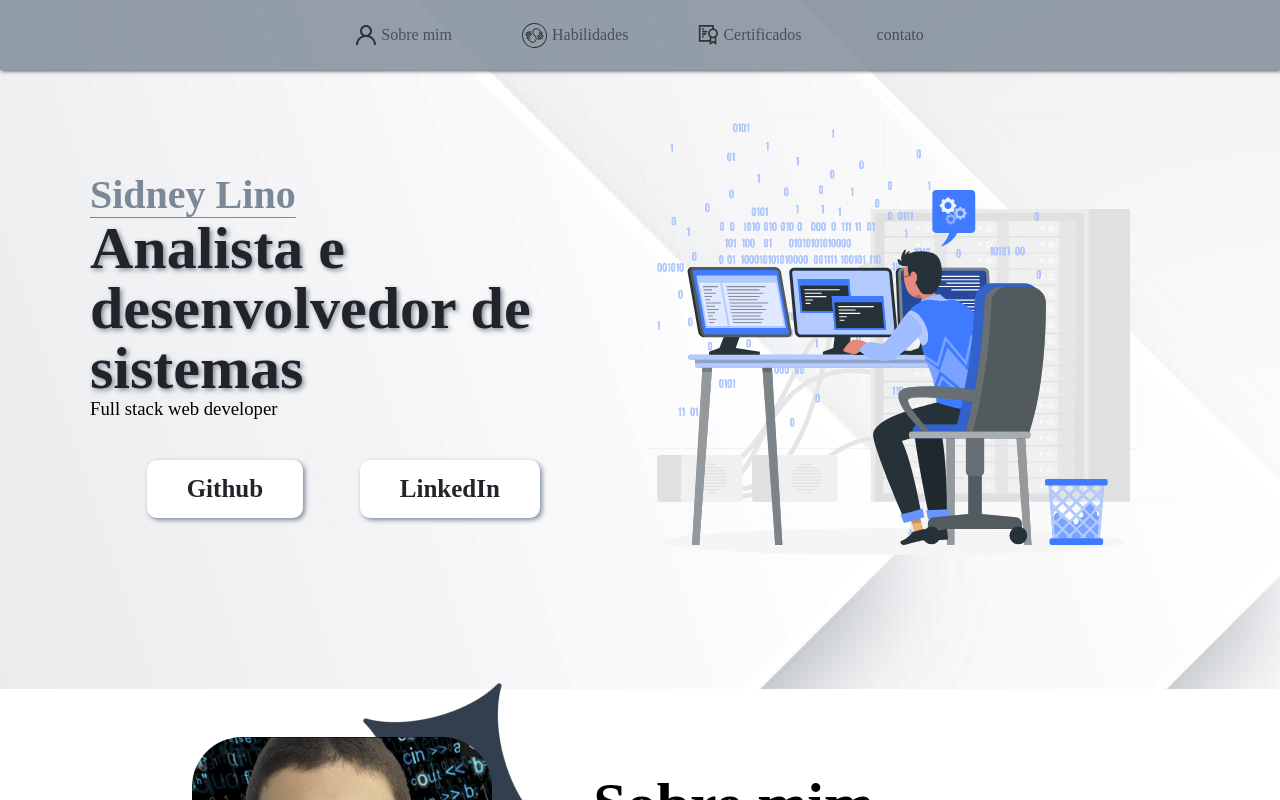
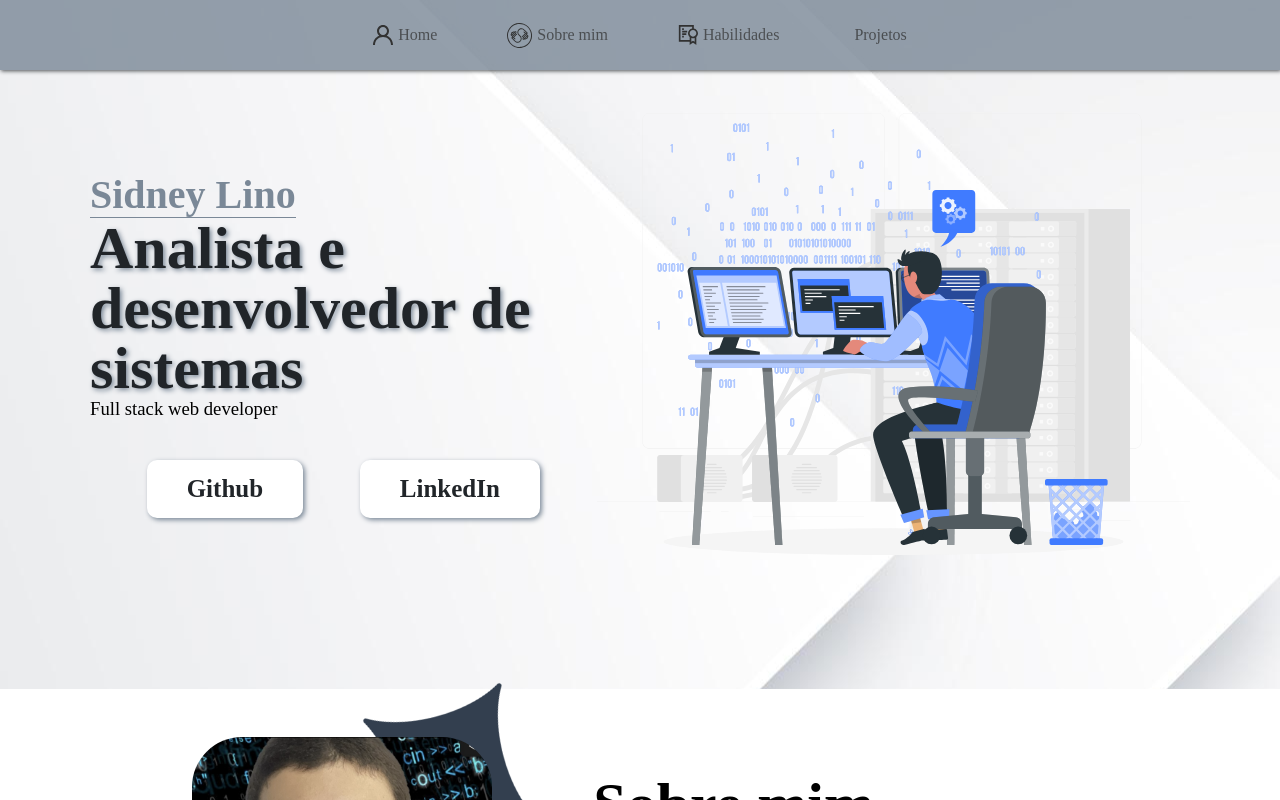
Before and after one commit to sidneylino/sidney-lino, a plain HTML site: page index.html in a window 1280 px wide. Shown: the top 800 px of the page. Drawn offline with Linux system fonts and the light colour scheme.

Commit message:
fix_navbar

```diff
--- a/index.html
+++ b/index.html
@@ -10,27 +10,27 @@
     <nav class="navbar">
         <ul class="nav-links">
             <li>
-                <a href="#resume">
+                <a href="#home">
                     <img src="assets/img/profile.svg" alt="">
+                    Home
+                </a>
+            </li>
+            <li>
+                <a href="#profile" >
+                    <img class="skills" src="assets/img/skillshare.svg" alt="">
                     Sobre mim
                 </a>
             </li>
             <li>
-                <a href="#skills" >
-                    <img class="skills" src="assets/img/skillshare.svg" alt="">
+                <a href="#skills">
+                    <img src="assets/img/certificate.svg" alt="">
                     Habilidades
                 </a>
             </li>
             <li>
-                <a href="#certificates">
-                    <img src="assets/img/certificate.svg" alt="">
-                    Certificados
-                </a>
-            </li>
-            <li>
-                <a href="#contact">
+                <a href="#projects">
                     <img src="assets/img/phone-fill-contact.svg" alt="">
-                    contato
+                    Projetos
                 </a>
             </li>
         </ul>
@@ -40,7 +40,7 @@
     </nav>
 
 
-    <div class="container container-one">
+    <div id="home"  class="container container-one">
         <section class="content section-one">
             <article>
                 <img class="hexagono rotate-left" src="assets/img/hexagon_10097308.png" alt="">
@@ -59,7 +59,7 @@
 
 
 
-    <div class="container">
+    <div id="profile" class="container">
         <section class="content section-two">
             <img class="slide-left" src="assets/img/perfil.PNG" alt="">
             <article>
@@ -75,7 +75,7 @@
     </div>
 
 
-    <div class="container">
+    <div id="skills" class="container">
         <section class="content section-three">
             <h1 class="slide-right">Tecnologias</h1>
             <article class="skills-img">
@@ -100,7 +100,7 @@
     </div>
 
 
-    <h1 class="title-project">Alguns projetos</h1>
+    <h1 id="projects" class="title-project">Alguns projetos</h1>
 
     <div class="container-four">
         <section class="content section-one section-four slide-left">
```
